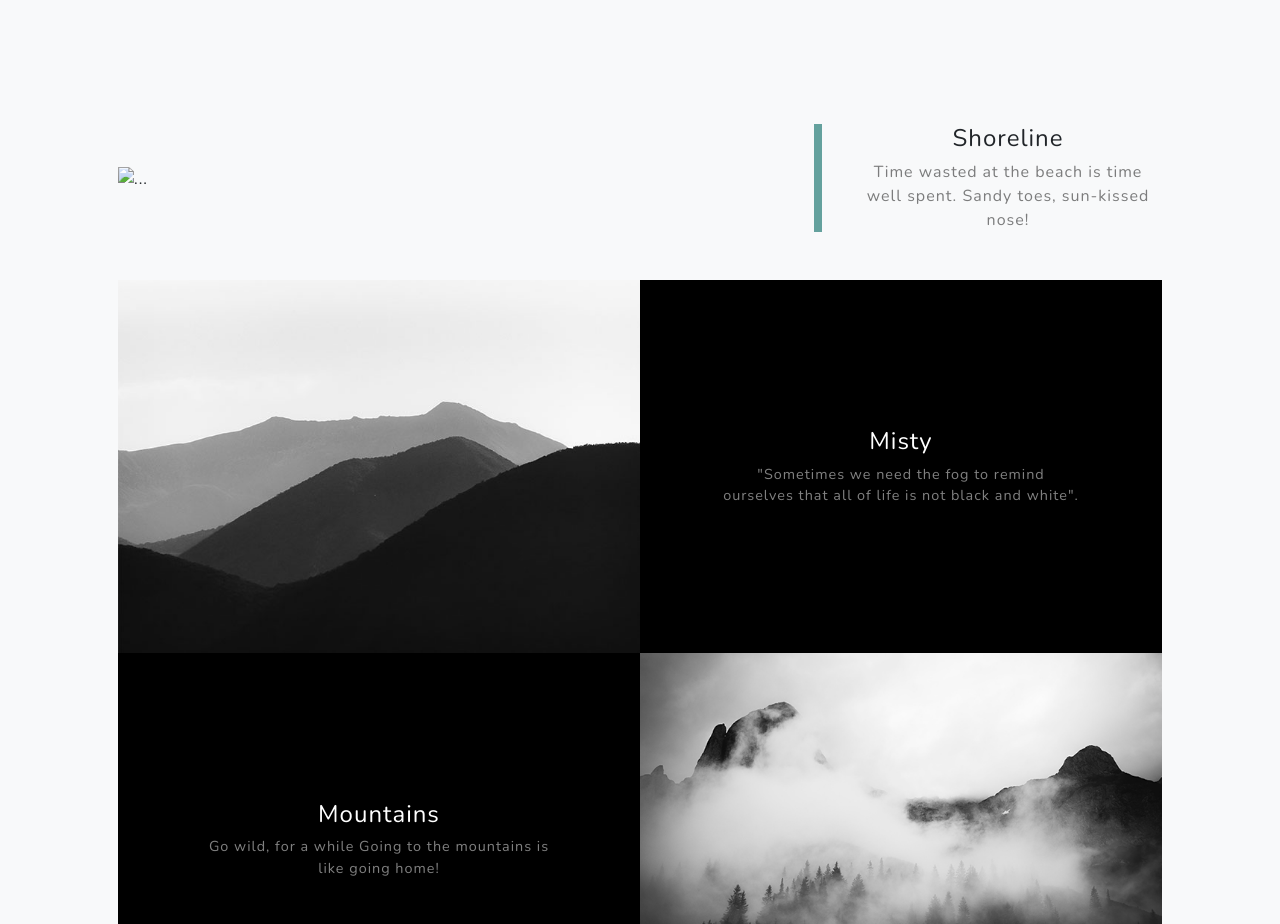
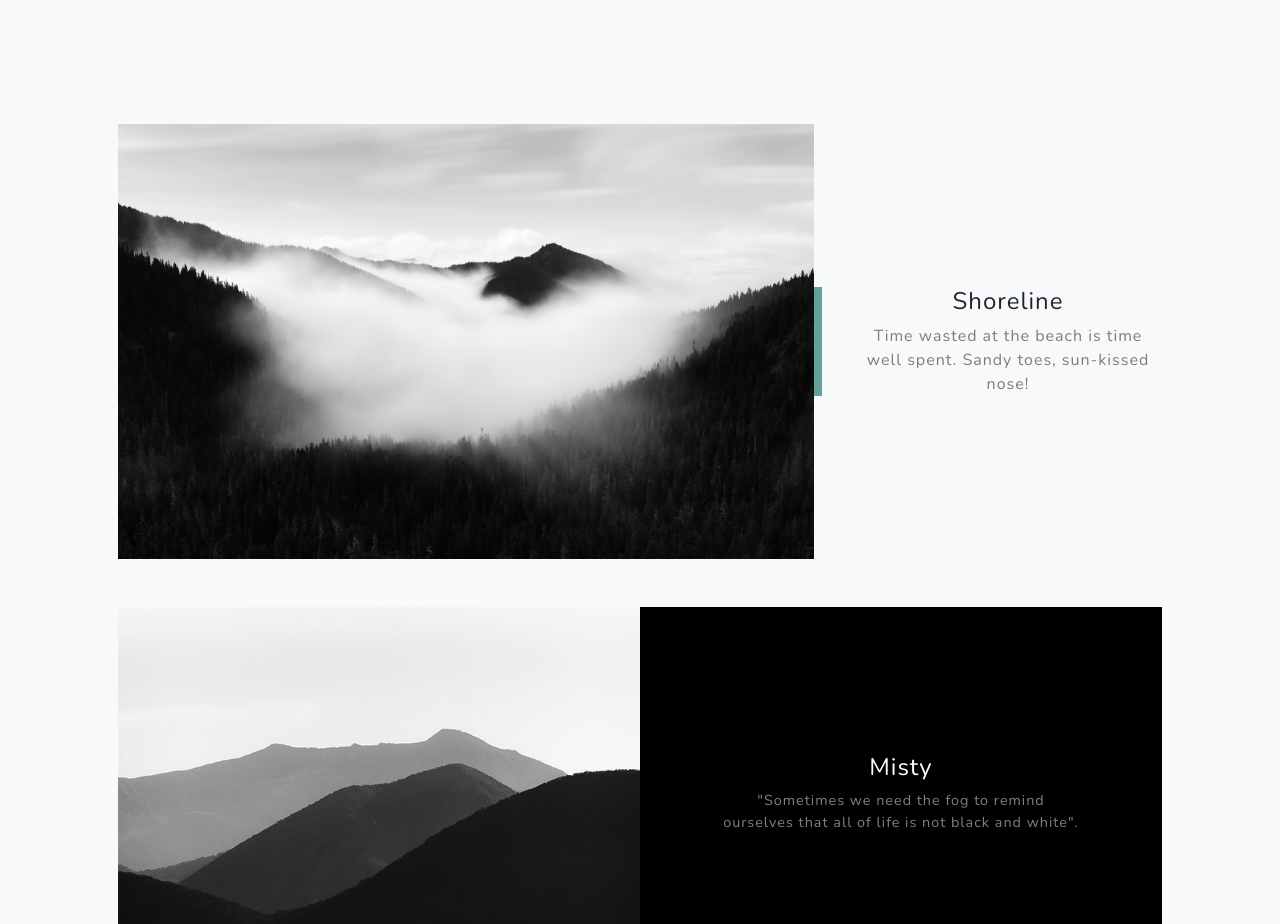
Before and after one commit to vanshitha123/travel_domain, a plain HTML site: page index.html in a window 1280 px wide. Shown: the part 1520-2444 px from the top of the page. Drawn offline with nearby package versions, Linux system fonts and the light colour scheme; files that its build step writes are made by us from their sources; files whose address does not match are found by name.

Commit message:
Update index.html

```diff
--- a/index.html
+++ b/index.html
@@ -67,7 +67,7 @@
             <div class="container px-4 px-lg-5">
                 <!-- Featured Project Row-->
                 <div class="row gx-0 mb-4 mb-lg-5 align-items-center">
-                    <div class="col-xl-8 col-lg-7"><img class="img-fluid mb-3 mb-lg-0" src="assets/img/bg-masthead.jpg" alt="..." /></div>
+                    <div class="col-xl-8 col-lg-7"><img class="img-fluid mb-3 mb-lg-0" src="bg-masthead.jpg" alt="..." /></div>
                     <div class="col-xl-4 col-lg-5">
                         <div class="featured-text text-center text-lg-left">
                             <h4>Shoreline</h4>
```
